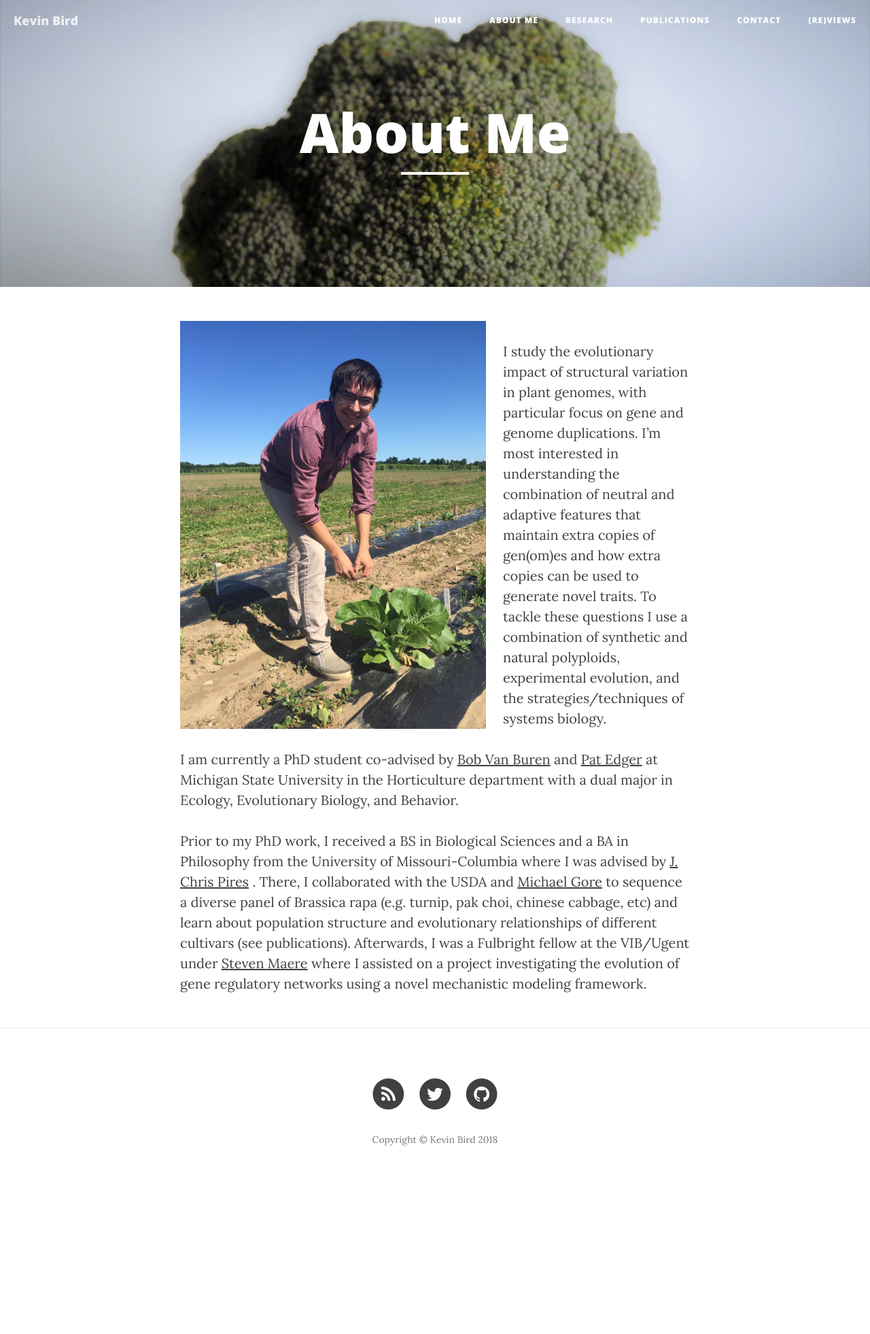
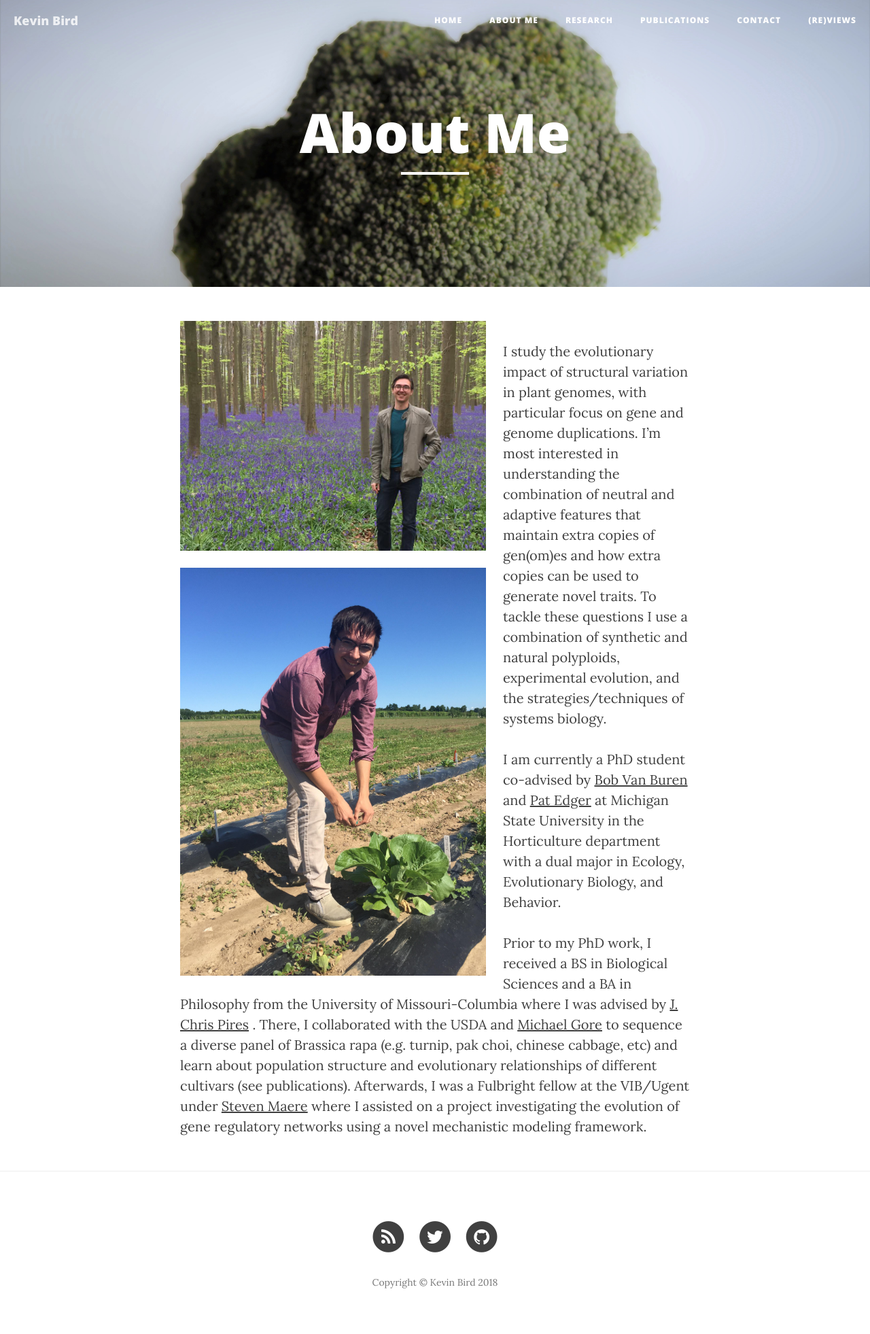
Before and after one commit to KevinABird/KevinABird.github.io, a Jekyll site: the page built from 1_about.md, in a window 1280 px wide. Shown: the whole page at 68% size. Built offline with Jekyll 4.4.1, drawn with Linux system fonts in a browser that asks for light colours; nearby versions of some CDN libraries; before the commit the page ends 1752 px from its top, so only the background shows below that.

Commit message:
Update 1_about.md

```diff
--- a/1_about.md
+++ b/1_about.md
@@ -5,7 +5,11 @@ header-img: "img/Banner2-2.jpg"
 ---
 
 <div style="float: left; padding-right: 25px; padding-bottom: 25px">
-	<a href="http://kevinabird.github.io/img/AboutMe_Pic.jpg"><img src="/img/AboutMe2.jpg" width="450" alt="Kevin Bird" onclick="_gaq.push(['_trackEvent', 'IMGs', 'Image', 'Ironman']);" /></a>
+	<a href="http://kevinabird.github.io/img/AboutMe_Pic.jpg"><img src="/img/AboutMe_Pic.jpg" width="450" alt="Kevin Bird" onclick="_gaq.push(['_trackEvent', 'IMGs', 'Image', 'Ironman']);" /></a>
+</div>
+
+<div style="float: left; padding-right: 25px; padding-bottom: 25px">
+	<a href="http://kevinabird.github.io/img/AboutMe2.jpg"><img src="/img/AboutMe2.jpg" width="450" alt="Kevin Bird" onclick="_gaq.push(['_trackEvent', 'IMGs', 'Image', 'Ironman']);" /></a>
 </div>
 
 
```
